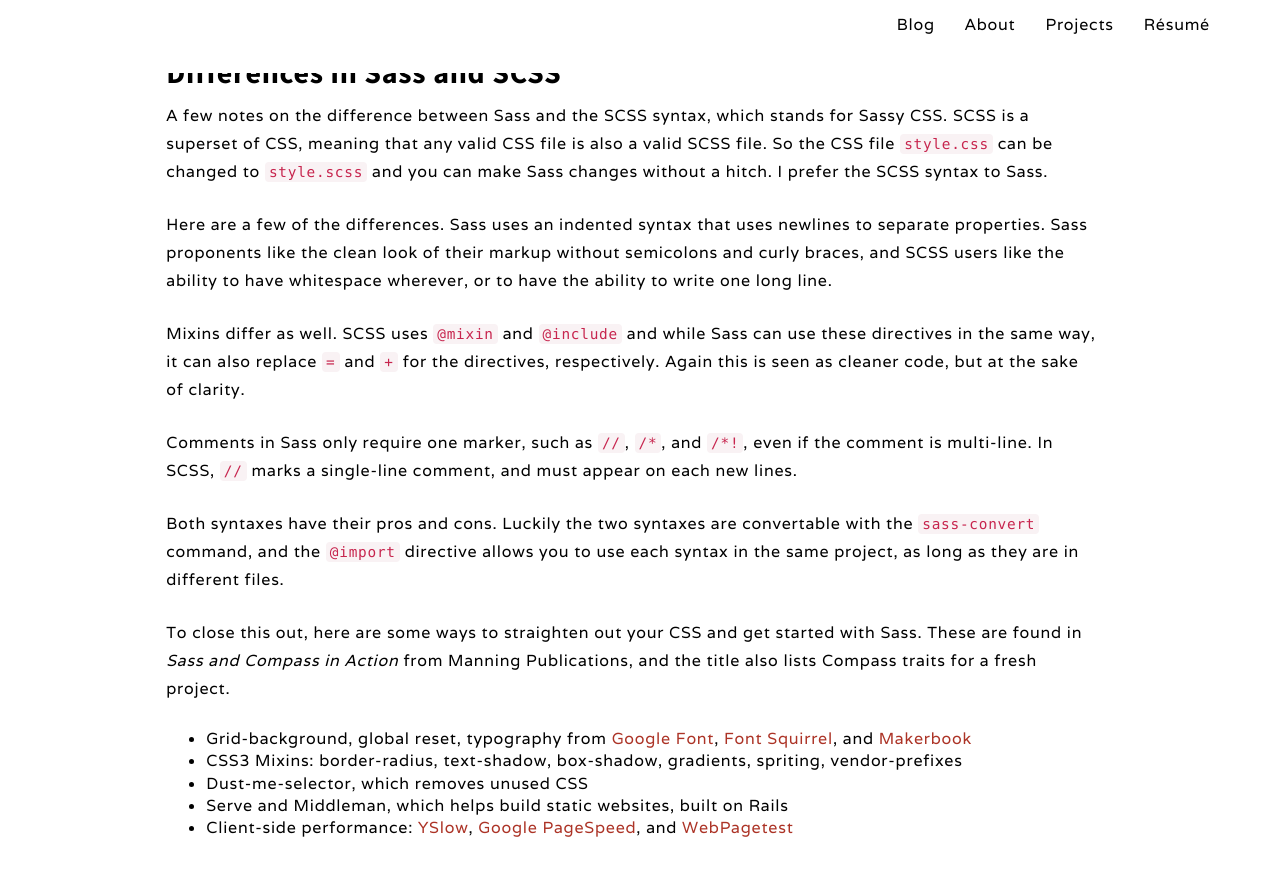
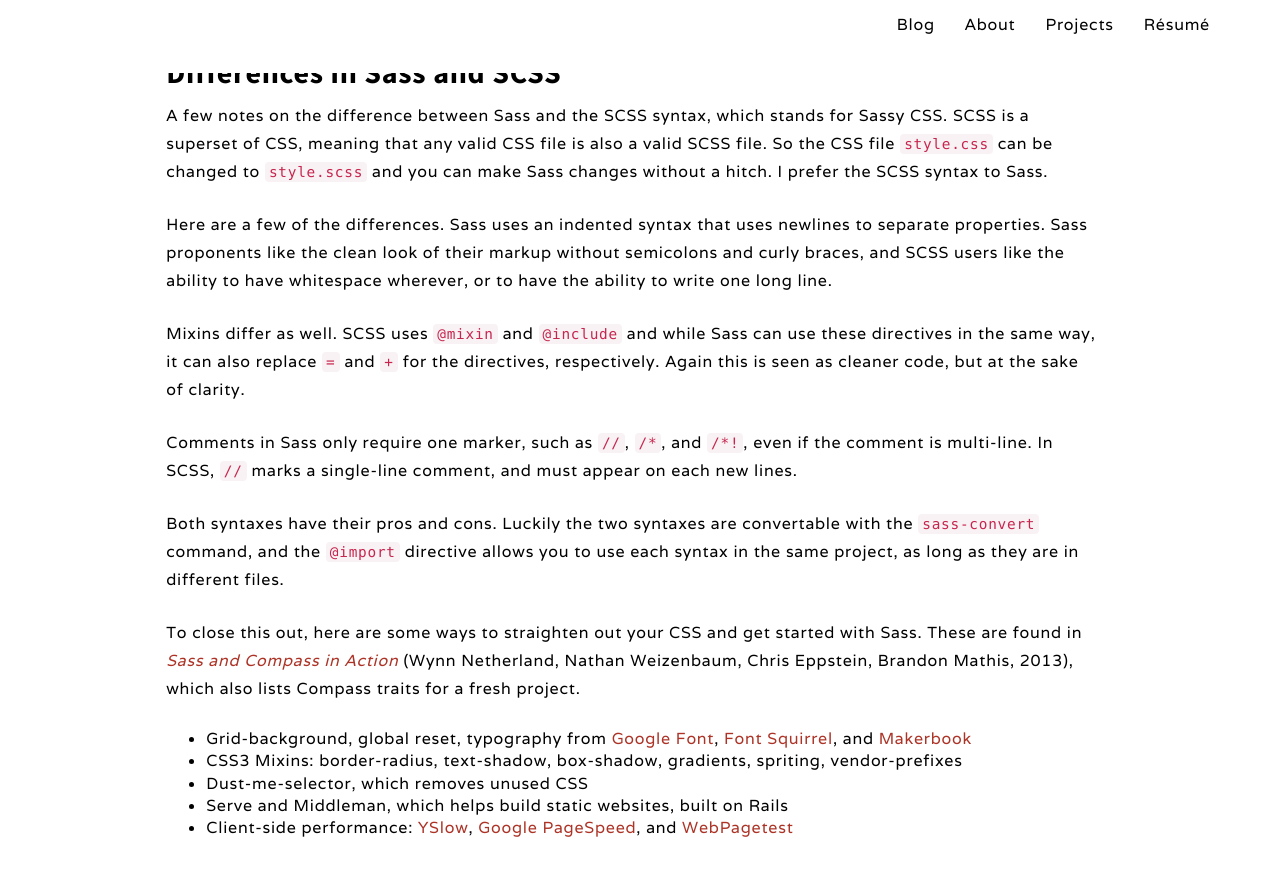
Before and after one commit to janaipakos/janaipakos.github.io, a Jekyll site: the page built from _posts/2015-10-14-sass-in-action.md, in a window 1280 px wide and 900 px high, scrolled down 923 px. Shown: the top 876 px of the window. Built offline with Jekyll 4.4.1, drawn with Linux system fonts in a browser that asks for light colours; nearby versions of some CDN libraries.

Commit message:
Update blog links

```diff
--- a/_posts/2015-10-14-sass-in-action.md
+++ b/_posts/2015-10-14-sass-in-action.md
@@ -47,7 +47,7 @@ Comments in Sass only require one marker, such as `//`, `/*`, and `/*!`, even if
 Both syntaxes have their pros and cons. Luckily the two syntaxes are convertable with the `sass-convert` command, and the `@import` directive allows you to use each syntax in the same project, as long as they are in different files.
 
 
-To close this out, here are some ways to straighten out your CSS and get started with Sass. These are found in *Sass and Compass in Action* from Manning Publications, and the title also lists Compass traits for a fresh project.
+To close this out, here are some ways to straighten out your CSS and get started with Sass. These are found in [*Sass and Compass in Action*](https://www.manning.com/books/sass-and-compass-in-action) (Wynn Netherland, Nathan Weizenbaum, Chris Eppstein, Brandon Mathis, 2013), which also lists Compass traits for a fresh project.
 
 
 - Grid-background, global reset, typography from [Google Font](https://www.google.com/fonts "Google Fonts"), [Font Squirrel](https://fontsquirrel.com "Font Squirrel"), and [Makerbook](https://makerbook.net "Makerbook")
--- a/_posts/2015-10-22-exorcising-ghost-zombie-and-dead-code-for-halloween.md
+++ b/_posts/2015-10-22-exorcising-ghost-zombie-and-dead-code-for-halloween.md
@@ -4,7 +4,7 @@ title: Exorcising Ghost, Zombie, and Dead Code for Halloween
 date: 2015-10-22
 ---
 ## The Mikado Method
-The material for this post was adapted from [*The Mikado Method*](https://www.manning.com/books/the-mikado-method) from Manning Publications and authors Ola Ellnestam and Daniel Brolund. The Mikado Method is a process for iteratively working through legacy code by setting a goal, quickly trying a solutions, observing the solutions, **reverting** the changes, and repeating the process with a new solution. The key here is deleting code changes, which may or may not have worked, before trying something else, and avoiding a mud ball of change built atop change.
+The material for this post was adapted from [*The Mikado Method*](https://www.manning.com/books/the-mikado-method) (Ola Ellnestam, Daniel Brolund, 2014). The Mikado Method is a process for iteratively working through legacy code by setting a goal, quickly trying a solutions, observing the solutions, **reverting** the changes, and repeating the process with a new solution. The key here is deleting code changes, which may or may not have worked, before trying something else, and avoiding a mud ball of change built atop change.
 
 
 While the entire book is great, its appendix proves especially useful by including strategies to remove unused code. So for Halloween, here's how to remove ghost, zombie, and dead code.
```
Also changed, not shown: _posts/2015-10-13-learning-nodejs-and-enterprise-javascript.md (+1 -1 lines), _posts/2015-12-20-Go in Action Review.md (+1 -1 lines), _posts/2016-01-22-Avoid-Redundancy-in-Django.md (+1 -1 lines), _posts/2016-02-12-reporting-metrics-for-project-management.md (+1 -1 lines).
